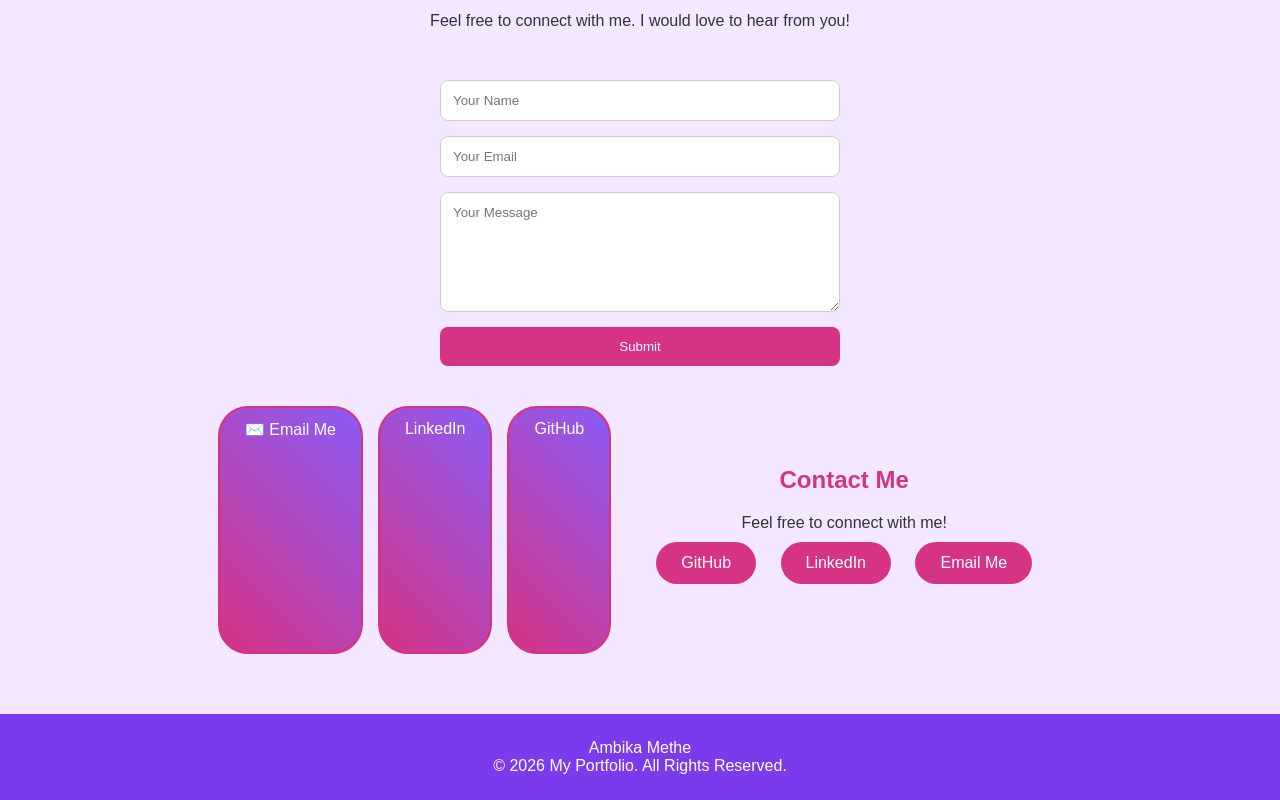
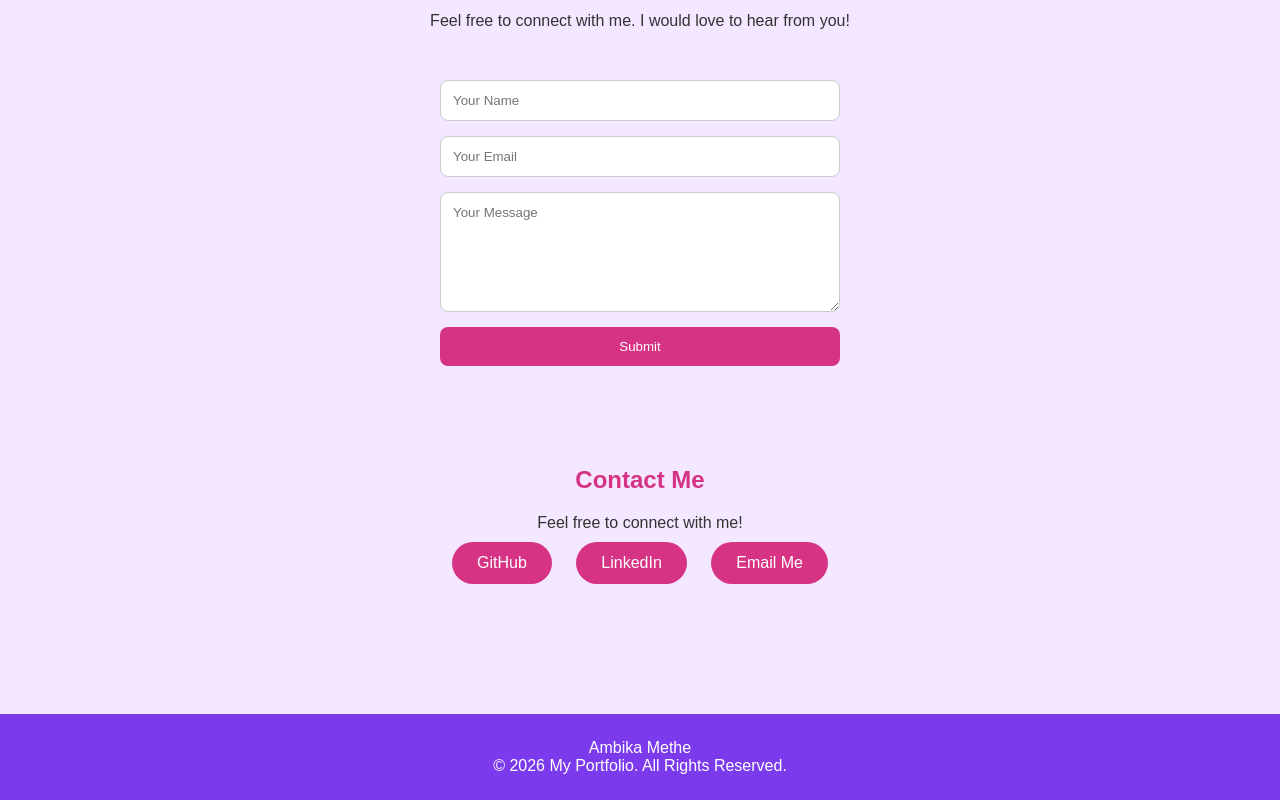
Before and after one commit to ambikamethe-bit/my-portfolio, a plain HTML site: page index.html in a window 1280 px wide. Shown: the part 2907-3707 px from the top of the page. Drawn offline with Linux system fonts and the light colour scheme.

Commit message:
Update index.html

```diff
--- a/index.html
+++ b/index.html
@@ -251,26 +251,7 @@
 
         </form>
 
-        <div class="contact-links">
 
-            <a href="mailto:your-email@gmail.com"
-                class="btn btn-outline">
-                ✉️ Email Me
-            </a>
-
-            <a href="YOUR-LINKEDIN-PROFILE"
-                target="_blank"
-                rel="noopener noreferrer"
-                class="btn btn-outline">
-                LinkedIn
-            </a>
-
-            <a href="https://github.com/ambikamethe-bit"
-                target="_blank"
-                rel="noopener noreferrer"
-                class="btn btn-outline">
-                GitHub
-            </a>
 
 <section id="contact">
     <h2>Contact Me</h2>
```
